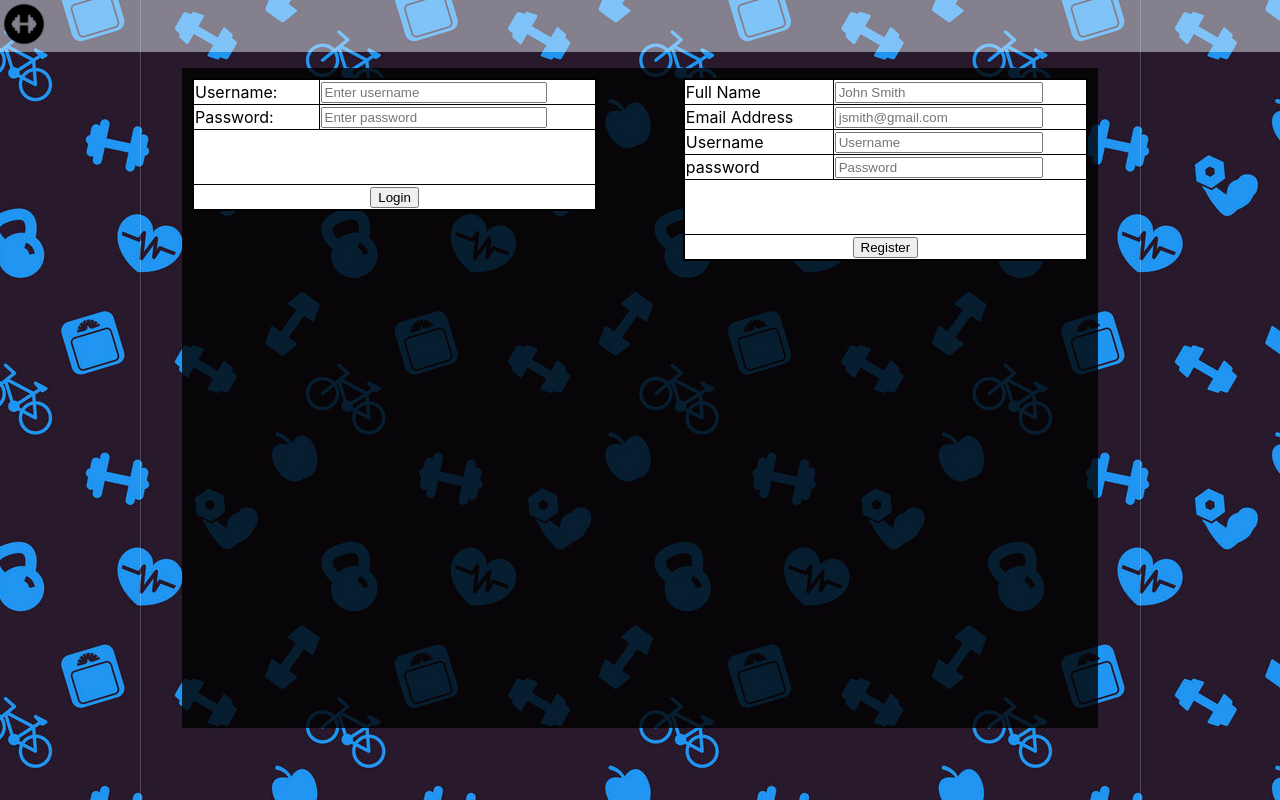
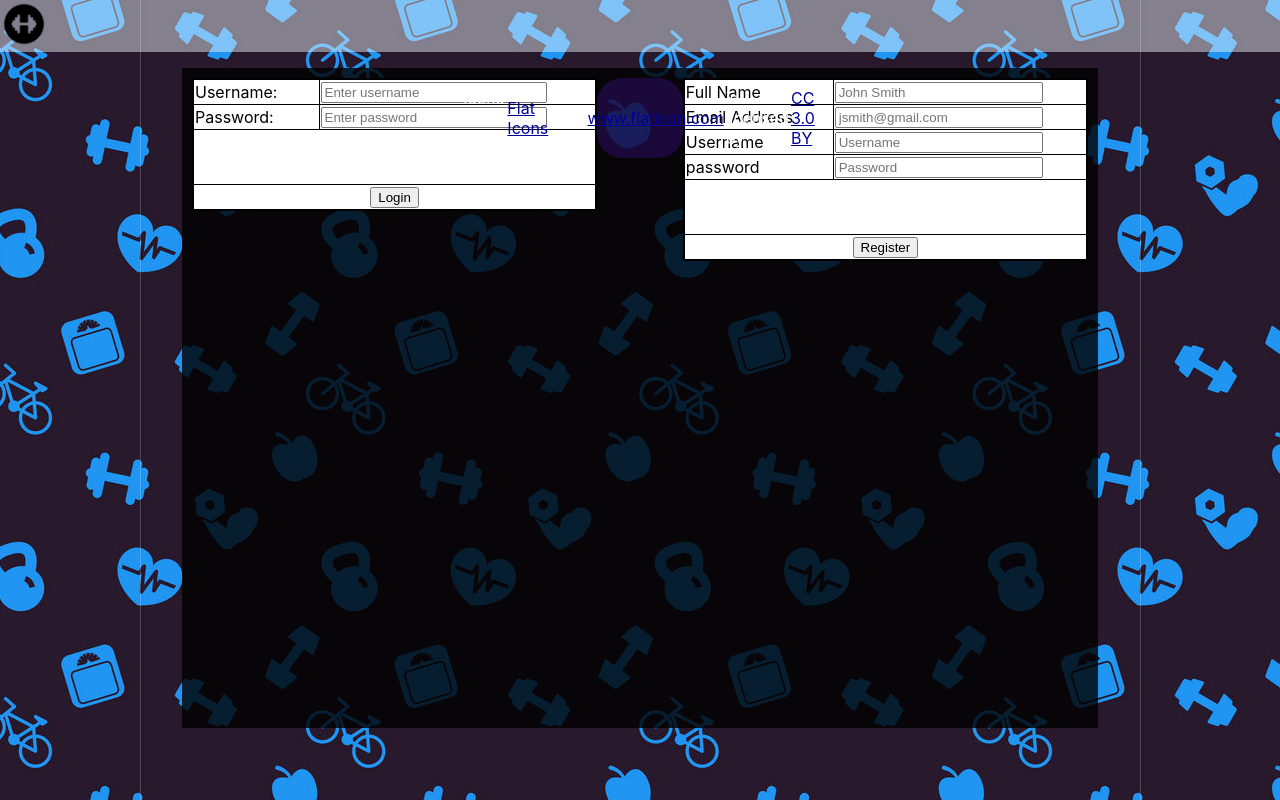
Before and after one commit to kennethcurrie/FitnessAppFrontEnd, a React (Create React App) app in the folder fitnessappfrontend/: page / in a window 1280 px wide. Built offline with nearby package versions, Linux system fonts and the light colour scheme.

Commit message:
Attribution element

```diff
--- a/fitnessappfrontend/src/App.scss
+++ b/fitnessappfrontend/src/App.scss
@@ -76,6 +76,23 @@ a:link, a:visited{
   height: 100%;
 }
 
+#footer
+{
+  margin: 0em 1.5em;
+  background-color: rgba(100, 25, 255, .2);
+  color: white;
+  display:flex;
+  align-items: center;
+  justify-content: center;
+  box-sizing: border-box;
+  padding: 0.5em;
+  border-radius: 25px;
+}
+
+#footer a{
+  padding: 2px;
+}
+
 /////////////////////////////////////////
 // Rank Profiles
 #searchBy {
--- a/fitnessappfrontend/src/Main.tsx
+++ b/fitnessappfrontend/src/Main.tsx
@@ -72,6 +72,7 @@ class MainComponent extends Component<IAppProps, any> {
                                         </>
                                 }
                             </Switch>
+                            <div id='footer'>Icons made by <a href='https://flat-icons.com/' title='Flat Icons'> Flat Icons </a> from <a href='https://www.flaticon.com/' title='Flaticon'> www.flaticon.com </a> is licensed by <a href='http://creativecommons.org/licenses/by/3.0/' title='Creative Commons BY 3.0' target='_blank'> CC 3.0 BY </a></div>
                         </div>
                     </>
                 </BrowserRouter>
```
